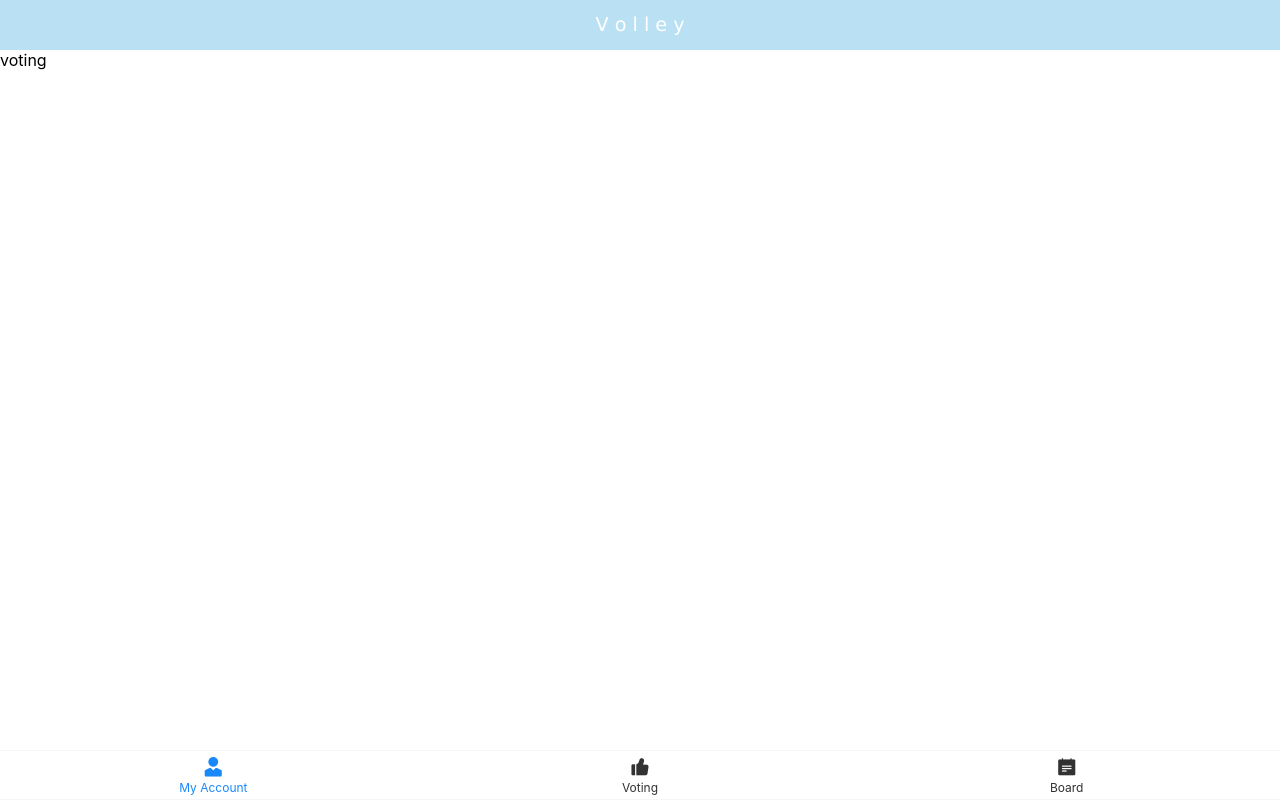
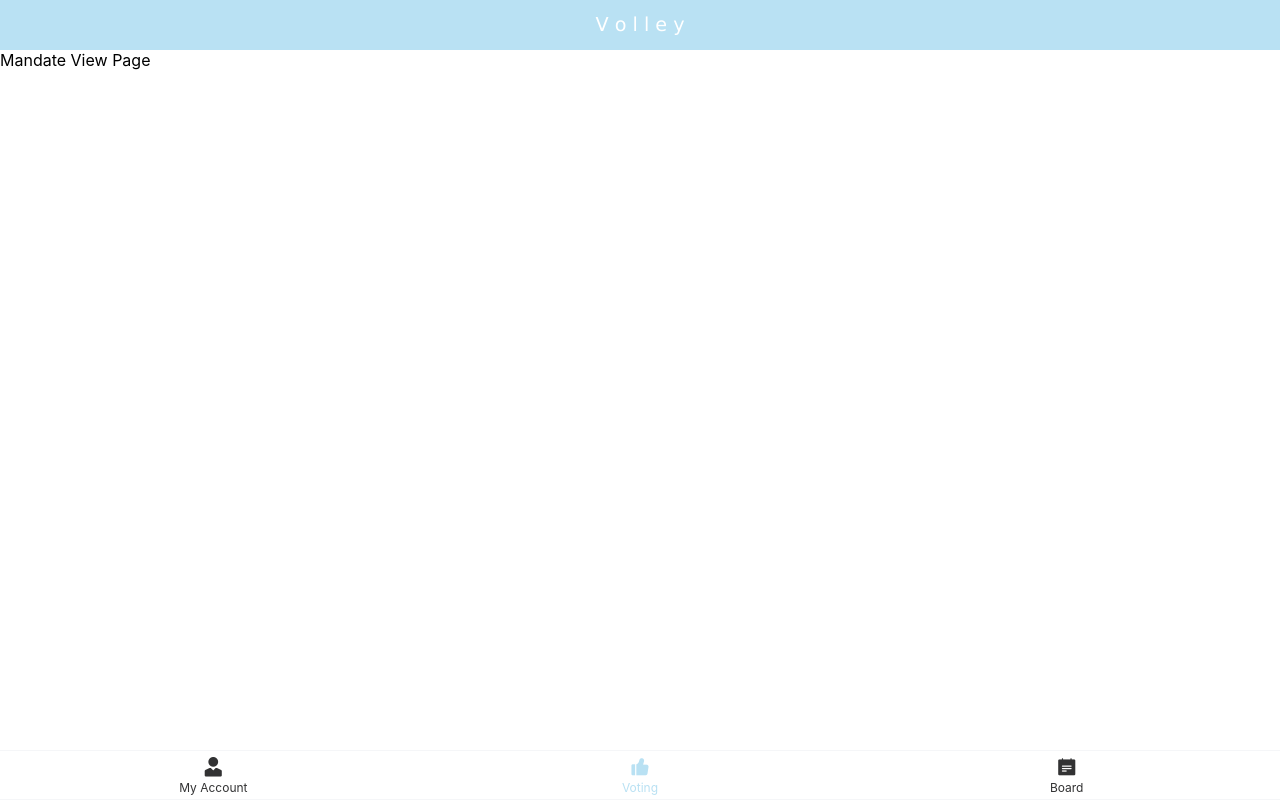
Before and after one commit to RachelF00/Volley-A-Decentralized-Voting-App, a Vue app in the folder Frontend/web3-voting-system/: page / in a window 1280 px wide. Built offline with nearby package versions, Linux system fonts and the light colour scheme.

Commit message:
route added, three view pages pending for design

```diff
--- a/Frontend/web3-voting-system/src/App.vue
+++ b/Frontend/web3-voting-system/src/App.vue
@@ -6,11 +6,13 @@ const active = ref(0);
 <template>
   <div>
       <nav class="header">V o l l e y</nav>
-      <main>voting</main>
-      <van-tabbar v-model="active">
-        <van-tabbar-item icon="user">My Account</van-tabbar-item>
-        <van-tabbar-item icon="good-job">Voting</van-tabbar-item>
-        <van-tabbar-item icon="notes">Board</van-tabbar-item>
+      <main>
+        <router-view></router-view>
+      </main>
+      <van-tabbar v-model="active" active-color="rgb(185, 225, 243)" route="true">
+        <van-tabbar-item to="/account" icon="user">My Account</van-tabbar-item>
+        <van-tabbar-item to="/" icon="good-job">Voting</van-tabbar-item>
+        <van-tabbar-item to="/board" icon="notes">Board</van-tabbar-item>
       </van-tabbar>
   </div>
 </template>
--- a/Frontend/web3-voting-system/src/router/index.js
+++ b/Frontend/web3-voting-system/src/router/index.js
@@ -1,19 +1,27 @@
 import { createRouter, createWebHistory } from 'vue-router'
-import HomeView from '../views/HomeView.vue'
+import MandateView from '../views/MandateView.vue'
 
 const routes = [
   {
     path: '/',
     name: 'home',
-    component: HomeView
+    component: MandateView
   },
   {
-    path: '/about',
-    name: 'about',
+    path: '/account',
+    name: 'account',
     // route level code-splitting
     // this generates a separate chunk (about.[hash].js) for this route
     // which is lazy-loaded when the route is visited.
-    component: () => import(/* webpackChunkName: "about" */ '../views/AboutView.vue')
+    component: () => import(/* webpackChunkName: "about" */ '../views/AccountView.vue')
+  },
+  {
+    path: '/board',
+    name: 'board',
+    // route level code-splitting
+    // this generates a separate chunk (about.[hash].js) for this route
+    // which is lazy-loaded when the route is visited.
+    component: () => import(/* webpackChunkName: "about" */ '../views/BoardView.vue')
   }
 ]
 
--- /dev/null
+++ b/Frontend/web3-voting-system/src/views/AccountView.vue
@@ -0,0 +1,12 @@
+<script setup>
+// import { ref } from "vue";
+</script>
+
+<template>
+  <div>
+      Account View Page
+  </div>
+</template>
+
+<style lang="less">
+</style>
--- /dev/null
+++ b/Frontend/web3-voting-system/src/views/BoardView.vue
@@ -0,0 +1,12 @@
+<script setup>
+// import { ref } from "vue";
+</script>
+
+<template>
+  <div>
+      Board View Page
+  </div>
+</template>
+
+<style lang="less">
+</style>
--- /dev/null
+++ b/Frontend/web3-voting-system/src/views/MandateView.vue
@@ -0,0 +1,12 @@
+<script setup>
+// import { ref } from "vue";
+</script>
+
+<template>
+  <div>
+      Mandate View Page
+  </div>
+</template>
+
+<style lang="less">
+</style>
```
